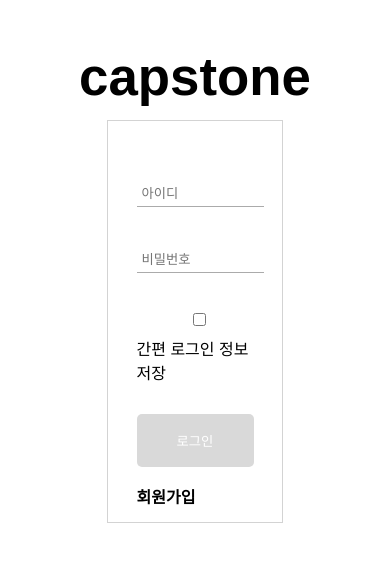
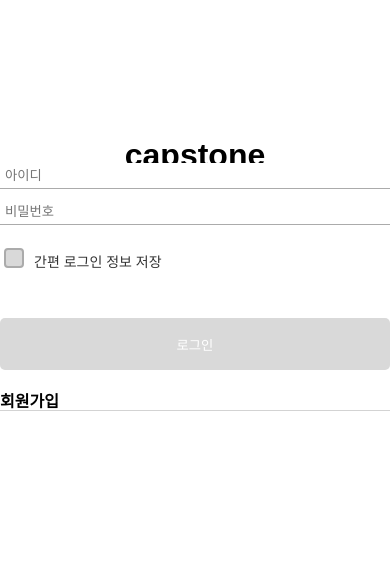
Before and after one commit to SKHU-Capstone-Design/Frontend, a React (Vite) app: page /user/login in a window 390 px wide. Shown: the part 164-726 px from the top of the page. Built offline with nearby package versions, Linux system fonts and the light colour scheme.

Commit message:
design: Simple login button decoration

```diff
--- a/src/Pages/Login.tsx
+++ b/src/Pages/Login.tsx
@@ -59,14 +59,14 @@ function Login() {
           </label>
         </div>
         <div className="save-login"> {/* 로그인 정보 저장 체크박스 */}
-          <label>
+          <label className="checkbox-label">
             <input
               type="checkbox"
               name="saveLogin"
               checked={saveLogin}
               onChange={() => setSaveLogin(!saveLogin)}
             />
-            간편 로그인 정보 저장
+            <span className="checkbox-text">간편 로그인 정보 저장</span>
           </label>
         </div>
         <button className={`loginbtn ${loginActive ? 'active' : ''}`} onClick={handleLogin}>로그인</button>
--- a/src/Styles/Login.less
+++ b/src/Styles/Login.less
@@ -19,22 +19,56 @@
     padding-left: 7.2%;
     padding-right: 7.2%;
 
-
     .idbox {
       margin-top: -20px;
     }
 
-      .loginsave {
+    .pwbox {
+      margin-bottom: 10px;
+    }
+
+    .save-login {
       display: flex;
       align-items: center;
       margin-bottom: 10px;
       width: 100%;
+
+      input[type="checkbox"] {
+        margin-right: 10px;
+        width: 20px;
+        height: 20px;
+        border-radius: 4px;
+        appearance: none;
+        background-color: #D9D9D9;
+        border: 2px solid #ABABAB;
+        cursor: pointer;
+        position: relative;
       }
 
-      input[type="radio"], input {
-        margin-right: 10px;
-        width: 20px;
-        margin-top: 30px;
+      input[type="checkbox"]:checked {
+        background-color: #4CBFC8;
+        border-color: #4CBFC8;
+
+        &::after {
+          content: '';
+          position: absolute;
+          top: 0.2px;
+          left: 6px;
+          width: 3px;
+          height: 12px;
+          border: solid white;
+          border-width: 0 2.5px 2.5px 0;
+          transform: rotate(45deg);
+        }
+      }
+
+      label {
+        font-size: 14px;
+        color: #333;
+        display: flex;
+        align-items: center;
+        margin-top: 0;
+      }
     }
 
     input {
@@ -55,15 +89,13 @@
       border: none;
     }
 
-
     .loginbtn.active {
       background-color: #4CBFC8;
     }
 
-    .signup-link{
+    .signup-link {
       margin-top: 0;
     }
-
 
     .signup-link a {
       color: black;
@@ -75,7 +107,33 @@
     }
   }
 
-    label{
+  label {
     width: 100%;
   }
 }
+
+@media (max-width: 768px) {
+  .loginwrap {
+    .maintxt {
+      font-size: 2.5rem;
+    }
+
+    .gray-box {
+      padding: 5%;
+      width: 90%;
+    }
+  }
+}
+
+@media (max-width: 480px) {
+  .loginwrap {
+    .maintxt {
+      font-size: 2rem;
+    }
+
+    .gray-box {
+      padding: 4%;
+      width: 100%;
+    }
+  }
+}
```
Lines whose indentation alone changed are shown as unchanged.
